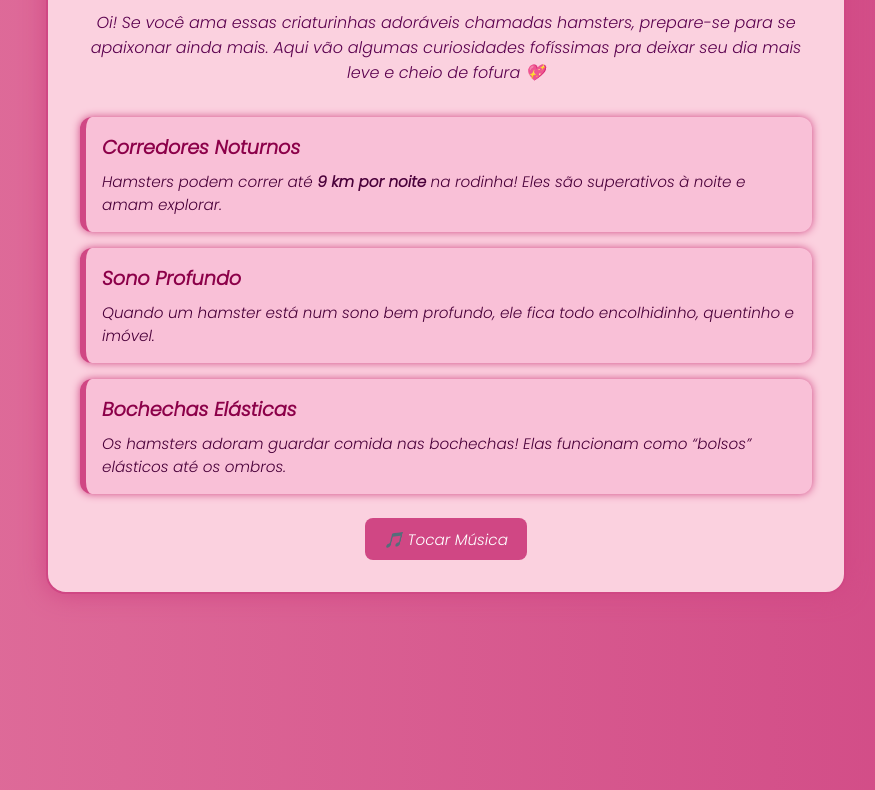
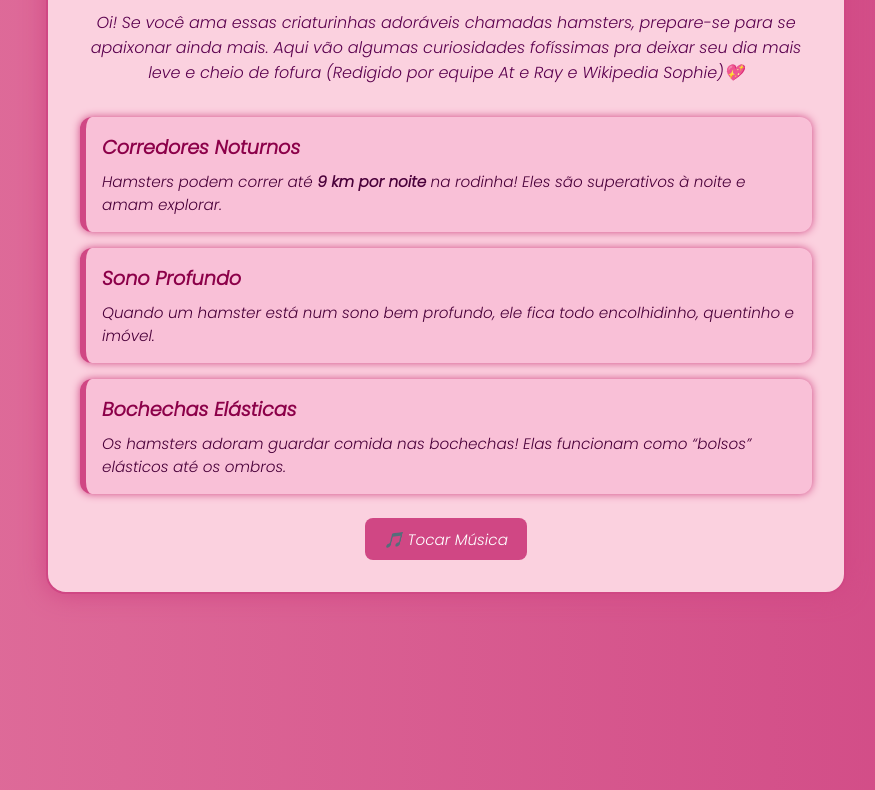
Before and after one commit to OSublimeRPG/presentes2, a plain HTML site: page index.html in a window 1280 px wide. Shown: the part 120-910 px from the top of the page, without its empty margins (194-1069 px from the left). Drawn offline with Linux system fonts and the light colour scheme.

Commit message:
Update index.html

```diff
--- a/index.html
+++ b/index.html
@@ -133,7 +133,7 @@
   <div class="container">
     <header>
       <h1>Seu site que eu tinha te prometido❤</h1>
-      <p>Oi! Se você ama essas criaturinhas adoráveis chamadas hamsters, prepare-se para se apaixonar ainda mais. Aqui vão algumas curiosidades fofíssimas pra deixar seu dia mais leve e cheio de fofura 💖</p>
+      <p>Oi! Se você ama essas criaturinhas adoráveis chamadas hamsters, prepare-se para se apaixonar ainda mais. Aqui vão algumas curiosidades fofíssimas pra deixar seu dia mais leve e cheio de fofura (Redigido por equipe At e Ray e Wikipedia Sophie)💖</p>
     </header>
 
     <section class="curiosidades">
```
